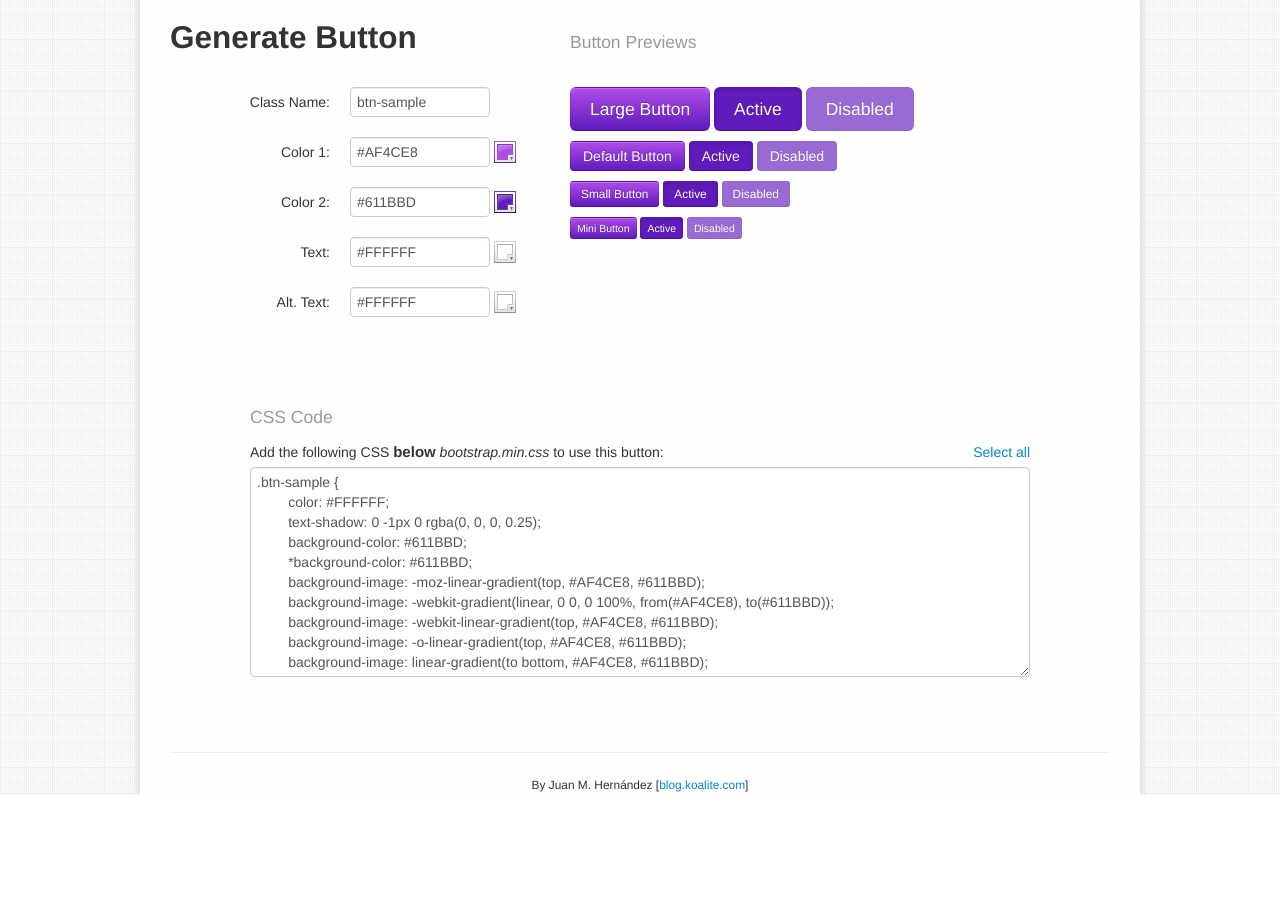
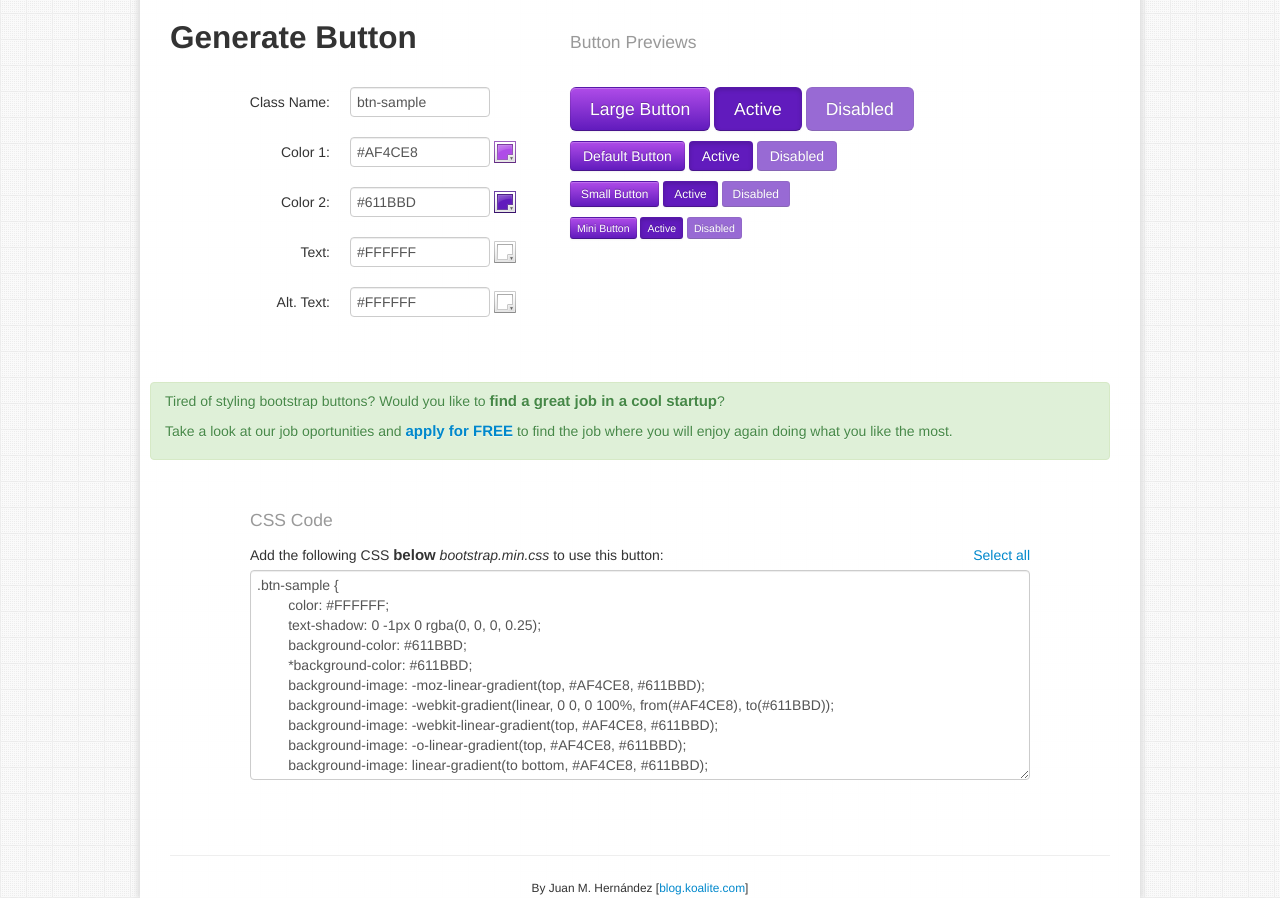
Before and after one commit to jmhdez/BBG, a plain HTML site: page index.html in a window 1280 px wide. Shown: the part 533-1431 px from the top of the page. Before the commit the page ends 1328 px from the top, so only its background shows below. Drawn offline with Linux system fonts and the light colour scheme.

Commit message:
added jobs banner

```diff
--- a/index.html
+++ b/index.html
@@ -157,6 +157,13 @@
 						</p>
 					</div>
 				</div>
+
+        <div class="row alert alert-success">
+          <p>Tired of styling bootstrap buttons? Would you like to <strong>find a great job in a cool startup</strong>?</p>
+
+          <p>Take a look at our job oportunities and <strong><a href="http://jobs.koalite.com/?utm_source=bbg&utm_medium=banner&utm_campaign=tyba">apply for FREE</a></strong> to find the job where you will enjoy again doing what you like the most.</p>
+        </div>
+
 				<div class="row">
 					<div class="span10 offset1">
 						<form>
```
